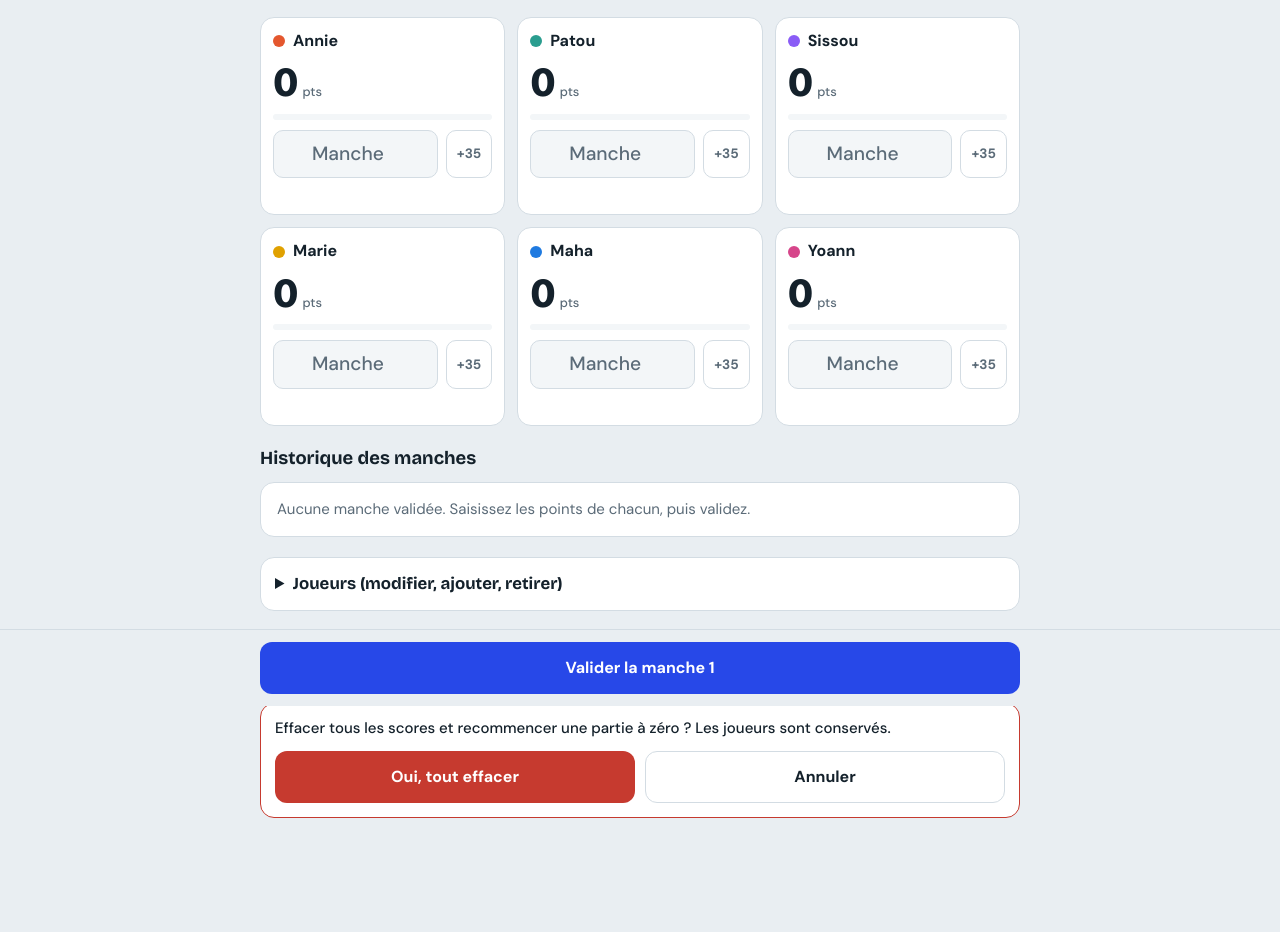
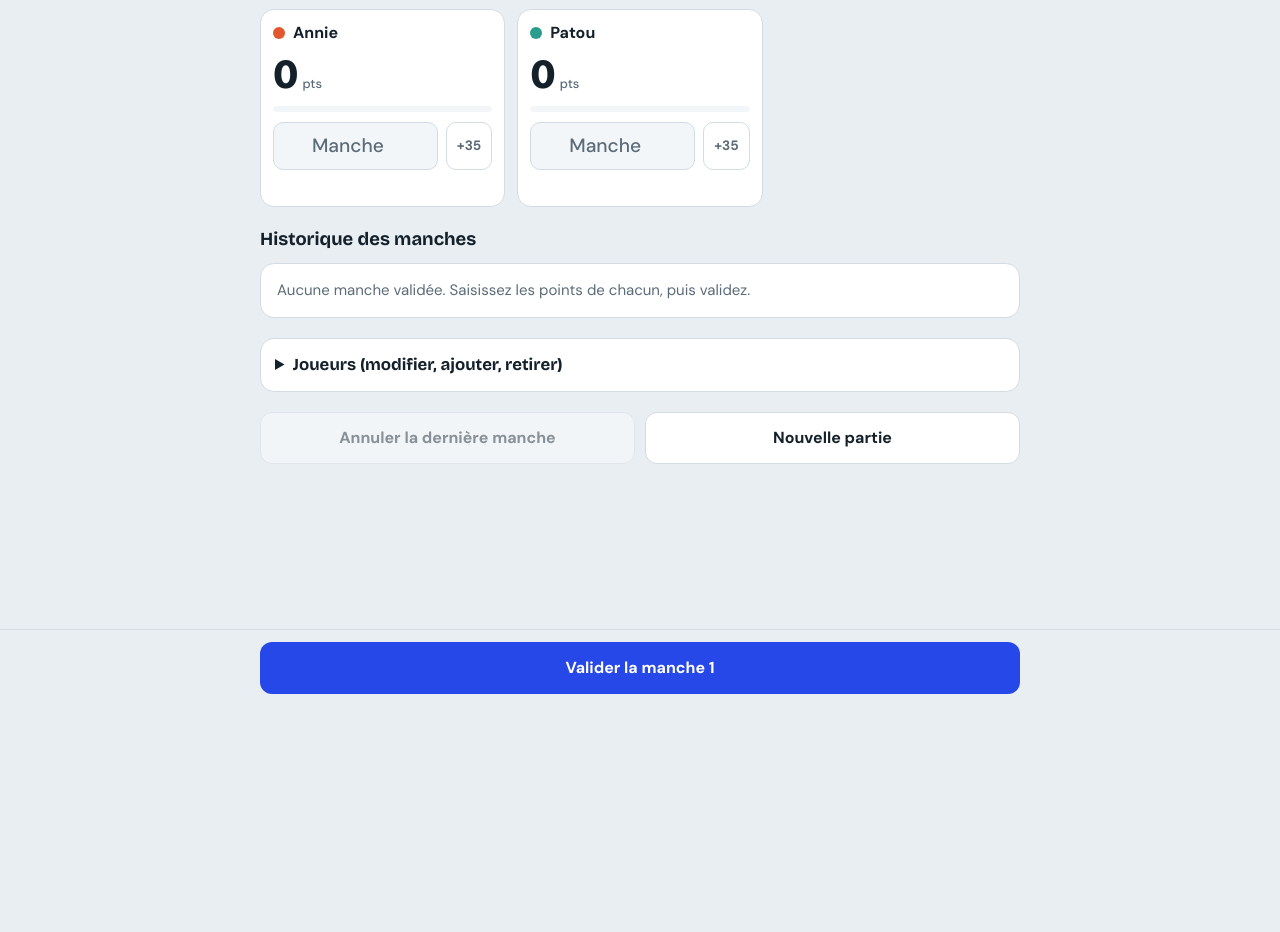
Before and after one commit to yoann-malbeteau/flip7, a plain HTML site: page index.html in a window 1280 px wide. Shown: the part 94-1026 px from the top of the page. After the commit the page ends 800 px from the top, so only its background shows below. Drawn offline with nearby package versions, Linux system fonts and the light colour scheme.

Commit message:
Update index.html

```diff
--- a/index.html
+++ b/index.html
@@ -42,8 +42,9 @@
   color-scheme: dark;
 }
 * { box-sizing: border-box; }
+[hidden] { display: none !important; }
 body { background: var(--bg); color: var(--ink); font-family: var(--font-body); font-size: 15px; line-height: 1.4;
-  padding-inline: 16px; padding-block: 20px 110px; }
+  margin: 0; padding-inline: 16px; padding-block: 20px 110px; }
 main { max-width: 760px; margin-inline: auto; display: flex; flex-direction: column; gap: 20px; }
 header { display: flex; align-items: flex-end; justify-content: space-between; gap: 12px; flex-wrap: wrap; }
 h1 { font-family: var(--font-display); font-weight: 800; font-size: 2.4rem; line-height: 1; margin: 0; letter-spacing: -0.02em; }
@@ -117,7 +118,6 @@ details.players summary { cursor: pointer; font-family: var(--font-display); fon
 </head>
 <body>
 
-
 <main>
   <noscript><p style="padding:12px;border:1px solid #c63a2f;border-radius:10px">Cette page a besoin de JavaScript. Ouvrez-la dans Safari, Chrome ou Firefox, pas dans un aperçu de fichier.</p></noscript>
   <header>
@@ -171,8 +171,8 @@ details.players summary { cursor: pointer; font-family: var(--font-display); fon
 
 <script>
 (function () {
-  var DEFAULTS = ["Annie", "Patou", "Sissou", "Marie", "Maha", "Yoann"];
-  var TARGET = 200, BONUS = 35, MAXP = 8, KEY = "flip7-scores-v2", THEME_KEY = "flip7-theme";
+  var DEFAULTS = ["Annie", "Patou"];
+  var TARGET = 200, BONUS = 35, MAXP = 8, KEY = "flip7-scores-v3", THEME_KEY = "flip7-theme";
   var players = [], rounds = [], inputs = {}, flips = {}, nextId = 1, pendingRemove = null;
 
   function defaultPlayers() {
```
